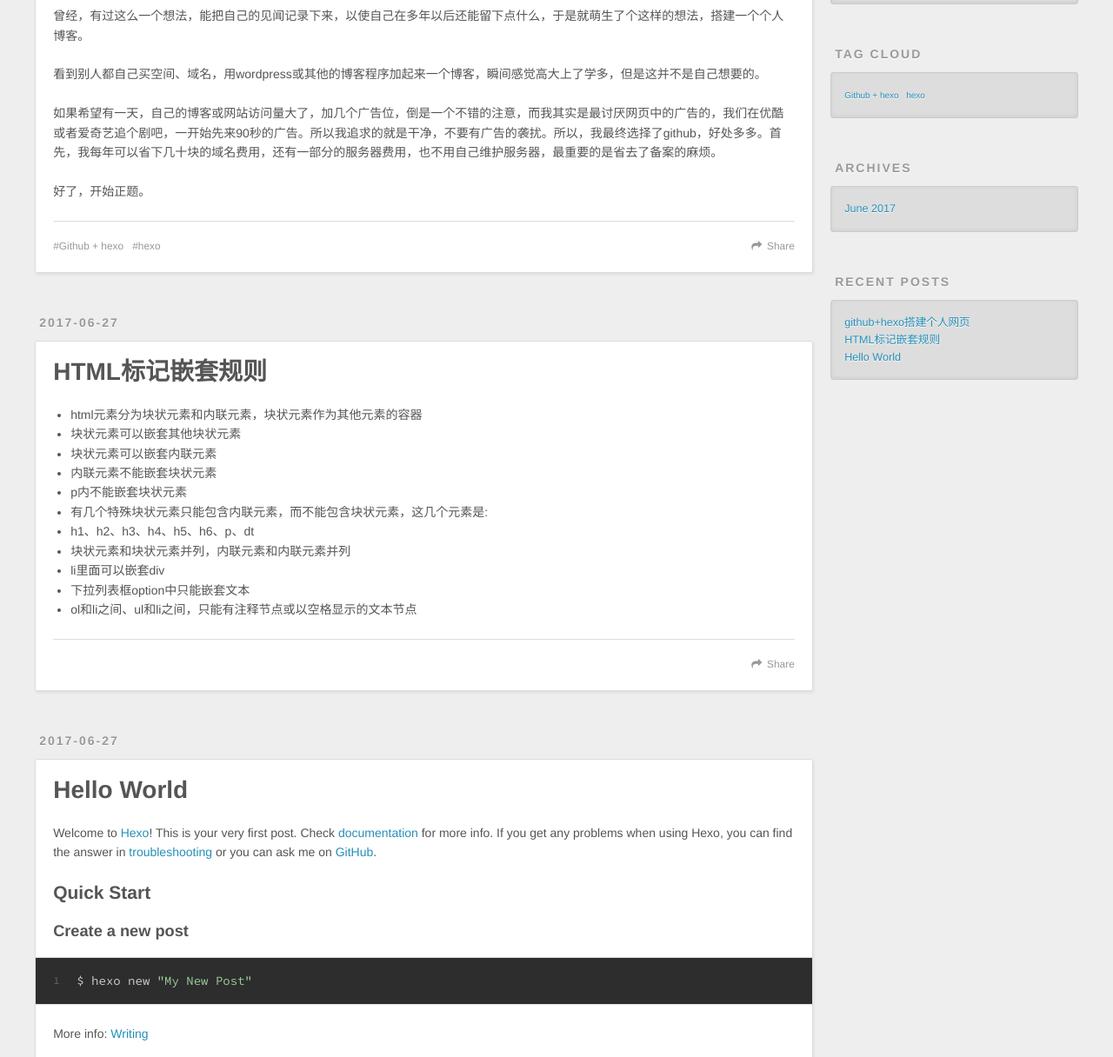
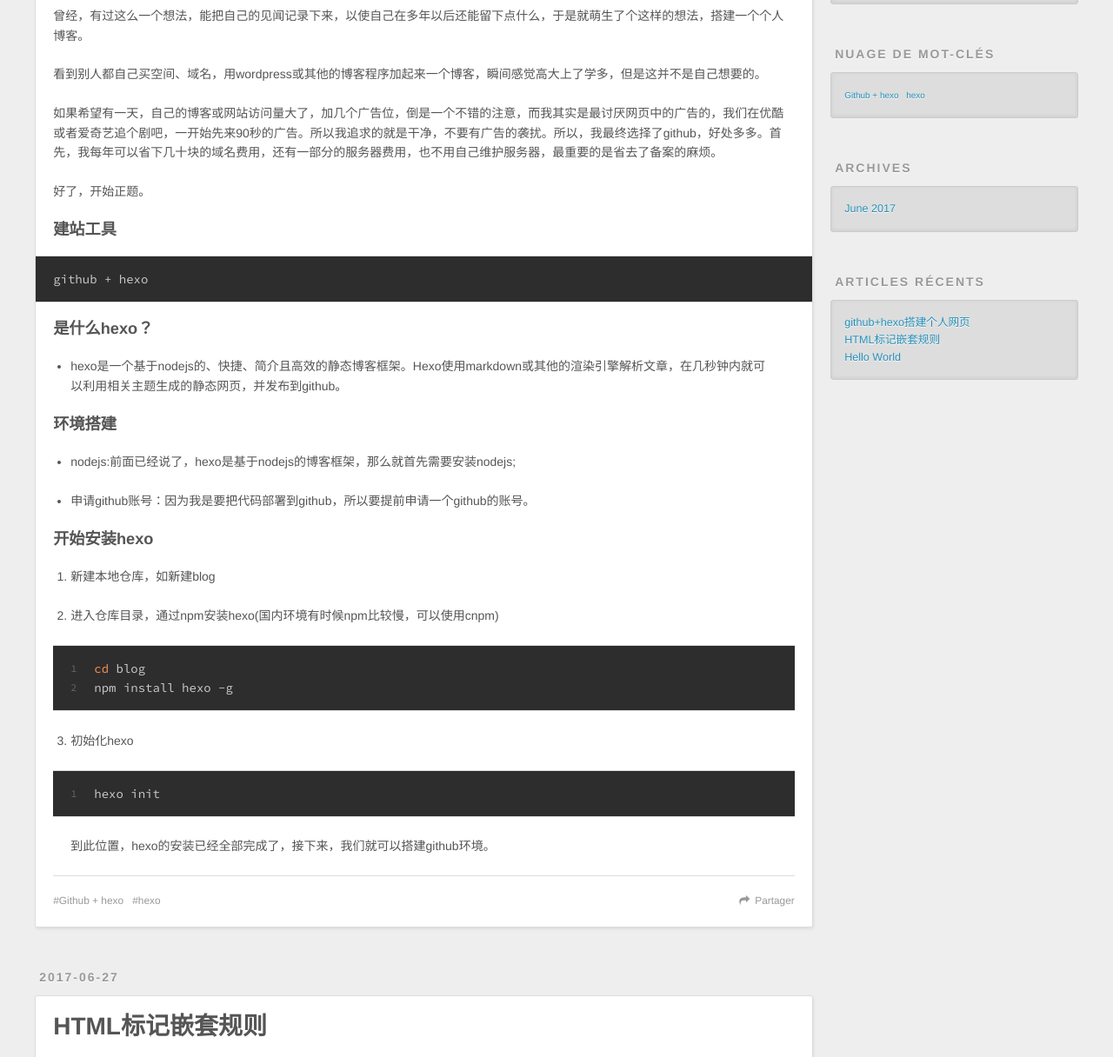
Before and after one commit to 735814702/suchcl.github.com, a plain HTML site: page index.html in a window 1280 px wide. Shown: the part 446-1662 px from the top of the page at 87% size. Drawn offline with nearby package versions, Linux system fonts and the light colour scheme.

Commit message:
Site updated: 2017-06-30 17:36:51

```diff
--- a/index.html
+++ b/index.html
@@ -48,9 +48,9 @@
       </nav>
       <nav id="sub-nav">
 
-          <a id="nav-rss-link" class="nav-icon" href="/atom.xml" title="RSS Feed"></a>
+          <a id="nav-rss-link" class="nav-icon" href="/atom.xml" title="Flux RSS"></a>
 
-        <a id="nav-search-btn" class="nav-icon" title="Search"></a>
+        <a id="nav-search-btn" class="nav-icon" title="Rechercher"></a>
       </nav>
       <div id="search-form-wrap">
         <form action="//google.com/search" method="get" accept-charset="UTF-8" class="search-form"><input type="search" name="q" class="search-form-input" placeholder="Search"><button type="submit" class="search-form-submit">&#xF002;</button><input type="hidden" name="sitesearch" value="http://yoursite.com"></form>
@@ -87,11 +87,32 @@
 <p>看到别人都自己买空间、域名，用wordpress或其他的博客程序加起来一个博客，瞬间感觉高大上了学多，但是这并不是自己想要的。</p>
 <p>如果希望有一天，自己的博客或网站访问量大了，加几个广告位，倒是一个不错的注意，而我其实是最讨厌网页中的广告的，我们在优酷或者爱奇艺追个剧吧，一开始先来90秒的广告。所以我追求的就是干净，不要有广告的袭扰。所以，我最终选择了github，好处多多。首先，我每年可以省下几十块的域名费用，还有一部分的服务器费用，也不用自己维护服务器，最重要的是省去了备案的麻烦。</p>
 <p>好了，开始正题。</p>
+<h3 id="建站工具"><a href="#建站工具" class="headerlink" title="建站工具"></a>建站工具</h3><pre><code>github + hexo
+</code></pre><h3 id="是什么hexo？"><a href="#是什么hexo？" class="headerlink" title="是什么hexo？"></a>是什么hexo？</h3><ul>
+<li>hexo是一个基于nodejs的、快捷、简介且高效的静态博客框架。Hexo使用markdown或其他的渲染引擎解析文章，在几秒钟内就可以利用相关主题生成的静态网页，并发布到github。</li>
+</ul>
+<h3 id="环境搭建"><a href="#环境搭建" class="headerlink" title="环境搭建"></a>环境搭建</h3><ul>
+<li><p>nodejs:前面已经说了，hexo是基于nodejs的博客框架，那么就首先需要安装nodejs;</p>
+</li>
+<li><p>申请github账号：因为我是要把代码部署到github，所以要提前申请一个github的账号。</p>
+</li>
+</ul>
+<h3 id="开始安装hexo"><a href="#开始安装hexo" class="headerlink" title="开始安装hexo"></a>开始安装hexo</h3><ol>
+<li><p>新建本地仓库，如新建blog</p>
+</li>
+<li><p>进入仓库目录，通过npm安装hexo(国内环境有时候npm比较慢，可以使用cnpm)</p>
+ <figure class="highlight bash"><table><tr><td class="gutter"><pre><div class="line">1</div><div class="line">2</div></pre></td><td class="code"><pre><div class="line"><span class="built_in">cd</span> blog</div><div class="line">npm install hexo -g</div></pre></td></tr></table></figure>
+</li>
+<li><p>初始化hexo</p>
+ <figure class="highlight bash"><table><tr><td class="gutter"><pre><div class="line">1</div></pre></td><td class="code"><pre><div class="line">hexo init</div></pre></td></tr></table></figure>
+<p> 到此位置，hexo的安装已经全部完成了，接下来，我们就可以搭建github环境。</p>
+</li>
+</ol>
 
 
     </div>
     <footer class="article-footer">
-      <a data-url="http://yoursite.com/2017/06/30/github-hexo搭建个人网页/" data-id="cj4jnbp6h0002eimvkjl2cuxp" class="article-share-link">Share</a>
+      <a data-url="http://yoursite.com/2017/06/30/github-hexo搭建个人网页/" data-id="cj4jnztdd0000mfmv8k1veuuw" class="article-share-link">Partager</a>
 
 
   <ul class="article-tag-list"><li class="article-tag-list-item"><a class="article-tag-list-link" href="/tags/Github-hexo/">Github + hexo</a></li><li class="article-tag-list-item"><a class="article-tag-list-link" href="/tags/hexo/">hexo</a></li></ul>
@@ -142,7 +163,7 @@
 
     </div>
     <footer class="article-footer">
-      <a data-url="http://yoursite.com/2017/06/27/HTML标记嵌套规则/" data-id="cj4jnbp690000eimv6ysda0q1" class="article-share-link">Share</a>
+      <a data-url="http://yoursite.com/2017/06/27/HTML标记嵌套规则/" data-id="cj4jnztdp0003mfmvgixo8y3q" class="article-share-link">Partager</a>
 
 
     </footer>
@@ -187,7 +208,7 @@
 
     </div>
     <footer class="article-footer">
-      <a data-url="http://yoursite.com/2017/06/27/hello-world/" data-id="cj4jnbp6e0001eimvsvhdl2af" class="article-share-link">Share</a>
+      <a data-url="http://yoursite.com/2017/06/27/hello-world/" data-id="cj4jnztdi0001mfmvuob597kx" class="article-share-link">Partager</a>
 
 
     </footer>
@@ -207,7 +228,7 @@
 
 
   <div class="widget-wrap">
-    <h3 class="widget-title">Tags</h3>
+    <h3 class="widget-title">Mot-clés</h3>
     <div class="widget">
       <ul class="tag-list"><li class="tag-list-item"><a class="tag-list-link" href="/tags/Github-hexo/">Github + hexo</a></li><li class="tag-list-item"><a class="tag-list-link" href="/tags/hexo/">hexo</a></li></ul>
     </div>
@@ -217,7 +238,7 @@
 
 
   <div class="widget-wrap">
-    <h3 class="widget-title">Tag Cloud</h3>
+    <h3 class="widget-title">Nuage de mot-clés</h3>
     <div class="widget tagcloud">
       <a href="/tags/Github-hexo/" style="font-size: 10px;">Github + hexo</a> <a href="/tags/hexo/" style="font-size: 10px;">hexo</a>
     </div>
@@ -236,7 +257,7 @@
 
 
   <div class="widget-wrap">
-    <h3 class="widget-title">Recent Posts</h3>
+    <h3 class="widget-title">Articles récents</h3>
     <div class="widget">
       <ul>
 
@@ -265,7 +286,7 @@
   <div class="outer">
     <div id="footer-info" class="inner">
       &copy; 2017 John Doe<br>
-      Powered by <a href="http://hexo.io/" target="_blank">Hexo</a>
+      Propulsé by <a href="http://hexo.io/" target="_blank">Hexo</a>
     </div>
   </div>
 </footer>
```
Also changed, not shown: 2017/06/27/HTML标记嵌套规则/index.html (+9 -9 lines), 2017/06/27/hello-world/index.html (+8 -8 lines), 2017/06/30/github-hexo搭建个人网页/index.html (+30 -9 lines), archives/2017/06/index.html (+6 -6 lines), archives/2017/index.html (+6 -6 lines), archives/index.html (+6 -6 lines), tags/Github-hexo/index.html (+7 -7 lines), tags/hexo/index.html (+7 -7 lines).
